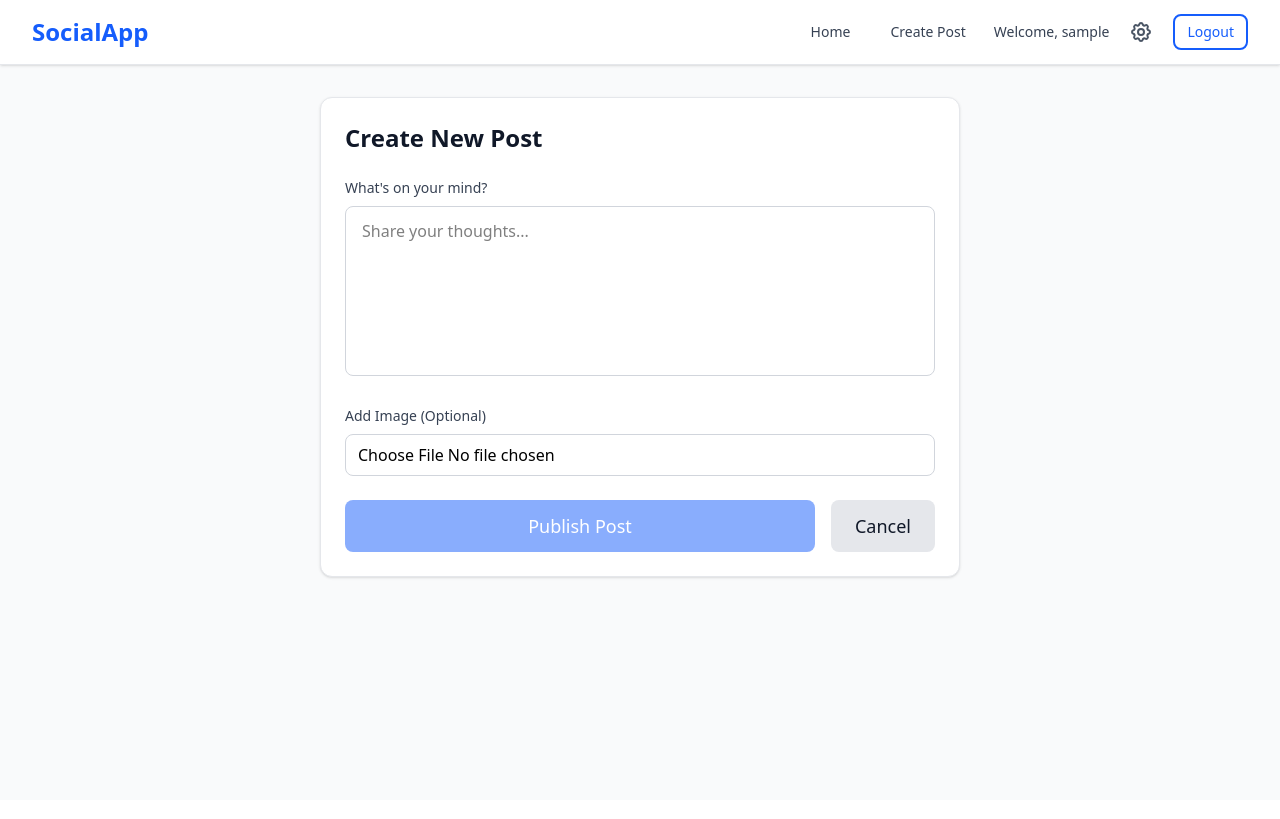
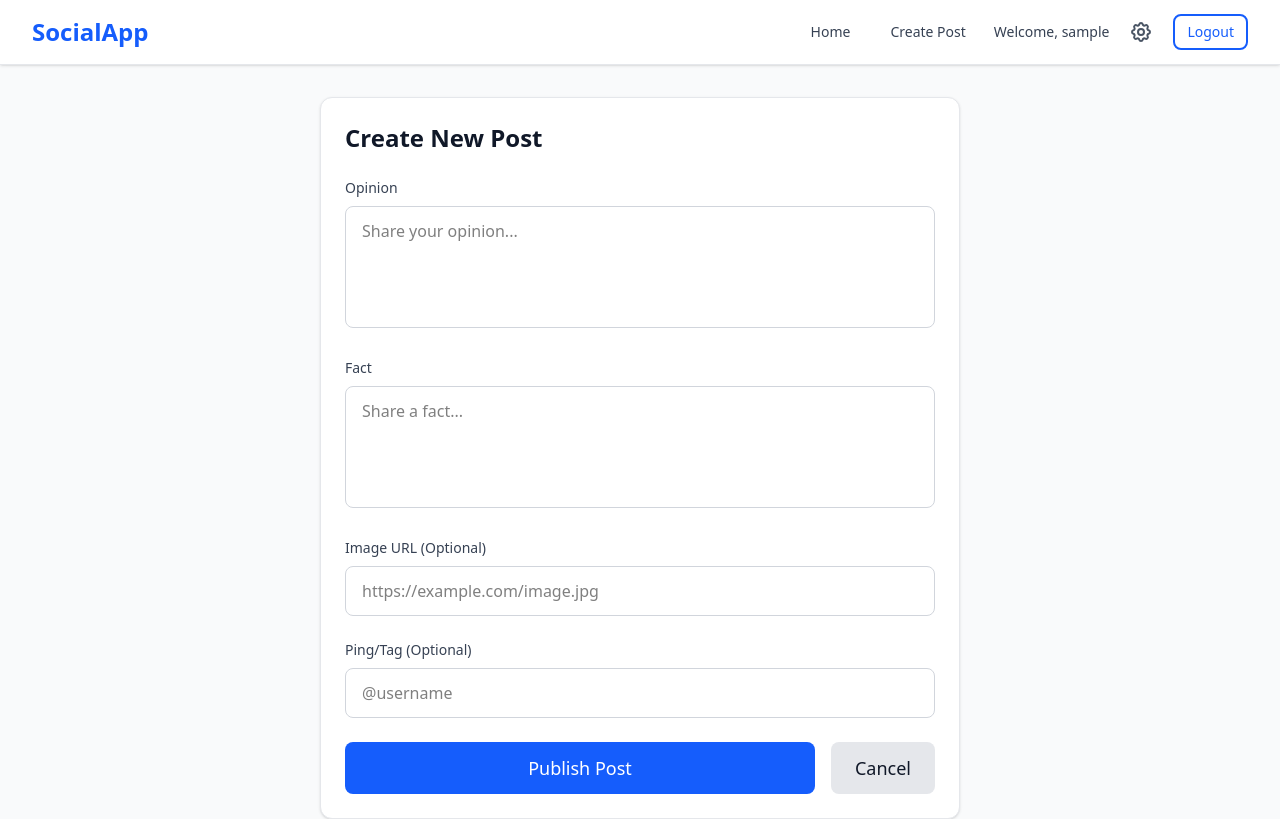
Before and after one commit to ichirokun12/SMA-react, a React (Vite) app: page /create-post in a window 1280 px wide. Built offline with nearby package versions, Linux system fonts and the light colour scheme; sample sign-in values are in the browser's storage.

Commit message:
version 5.0.0

```diff
--- a/src/pages/CreatePost.jsx
+++ b/src/pages/CreatePost.jsx
@@ -1,77 +1,115 @@
-
+// src/pages/CreatePost.jsx
 import React, { useState } from 'react';
 import { useNavigate } from 'react-router-dom';
 import Navbar from '../components/common/Navbar';
 import Button from '../components/ui/Button';
+import { postService } from '../services/postService';
 
 const CreatePost = () => {
-    const [content, setContent] = useState('');
-    const [image, setImage] = useState(null);
+    const [formData, setFormData] = useState({
+        opinion: '',
+        fact: '',
+        image: '',
+        ping: '',
+    });
     const [loading, setLoading] = useState(false);
+    const [error, setError] = useState(null);
     const navigate = useNavigate();
 
-    const handleImageChange = (e) => {
-        const file = e.target.files[0];
-        if (file) {
-            const reader = new FileReader();
-            reader.onload = (e) => setImage(e.target.result);
-            reader.readAsDataURL(file);
-        }
+    const handleChange = (e) => {
+        setFormData({
+            ...formData,
+            [e.target.name]: e.target.value,
+        });
     };
 
     const handleSubmit = async (e) => {
         e.preventDefault();
         setLoading(true);
+        setError(null);
 
-        // Simulate API call
-        setTimeout(() => {
-            console.log('Post created:', { content, image });
+        try {
+            // Changed: No userId needed, backend uses authenticated user
+            await postService.createPost(formData);
+            navigate('/');
+        } catch (err) {
+            console.error('Error creating post:', err);
+            setError(err.response?.data?.message || 'Failed to create post. Please try again.');
+        } finally {
             setLoading(false);
-            navigate('/');
-        }, 1000);
+        }
     };
 
     return (
-        <div className="min-h-screen bg-gray-50">
+        <div className="min-h-screen bg-gray-50 dark:bg-gray-900">
             <Navbar />
             <div className="max-w-2xl mx-auto pt-8 px-4">
-                <div className="bg-white rounded-xl shadow-sm border border-gray-200 p-6">
-                    <h1 className="text-2xl font-bold text-gray-900 mb-6">Create New Post</h1>
+                <div className="bg-white dark:bg-gray-800 rounded-xl shadow-sm border border-gray-200 dark:border-gray-700 p-6">
+                    <h1 className="text-2xl font-bold text-gray-900 dark:text-white mb-6">
+                        Create New Post
+                    </h1>
+
+                    {error && (
+                        <div className="mb-4 p-4 bg-red-50 dark:bg-red-900/20 border border-red-200 dark:border-red-800 rounded-lg text-red-800 dark:text-red-200">
+                            {error}
+                        </div>
+                    )}
 
                     <form onSubmit={handleSubmit} className="space-y-6">
                         <div>
-                            <label className="block text-sm font-medium text-gray-700 mb-2">
-                                What's on your mind?
+                            <label className="block text-sm font-medium text-gray-700 dark:text-gray-300 mb-2">
+                                Opinion
                             </label>
                             <textarea
-                                value={content}
-                                onChange={(e) => setContent(e.target.value)}
-                                placeholder="Share your thoughts..."
-                                rows={6}
-                                className="w-full px-4 py-3 border border-gray-300 rounded-lg focus:outline-none focus:ring-2 focus:ring-blue-500 focus:border-transparent resize-none"
-                                required
+                                name="opinion"
+                                value={formData.opinion}
+                                onChange={handleChange}
+                                placeholder="Share your opinion..."
+                                rows={4}
+                                className="w-full px-4 py-3 border border-gray-300 dark:border-gray-600 dark:bg-gray-700 dark:text-white rounded-lg focus:outline-none focus:ring-2 focus:ring-blue-500 focus:border-transparent resize-none"
                             />
                         </div>
 
                         <div>
-                            <label className="block text-sm font-medium text-gray-700 mb-2">
-                                Add Image (Optional)
+                            <label className="block text-sm font-medium text-gray-700 dark:text-gray-300 mb-2">
+                                Fact
+                            </label>
+                            <textarea
+                                name="fact"
+                                value={formData.fact}
+                                onChange={handleChange}
+                                placeholder="Share a fact..."
+                                rows={4}
+                                className="w-full px-4 py-3 border border-gray-300 dark:border-gray-600 dark:bg-gray-700 dark:text-white rounded-lg focus:outline-none focus:ring-2 focus:ring-blue-500 focus:border-transparent resize-none"
+                            />
+                        </div>
+
+                        <div>
+                            <label className="block text-sm font-medium text-gray-700 dark:text-gray-300 mb-2">
+                                Image URL (Optional)
                             </label>
                             <input
-                                type="file"
-                                accept="image/*"
-                                onChange={handleImageChange}
-                                className="w-full px-3 py-2 border border-gray-300 rounded-lg focus:outline-none focus:ring-2 focus:ring-blue-500"
+                                type="text"
+                                name="image"
+                                value={formData.image}
+                                onChange={handleChange}
+                                placeholder="https://example.com/image.jpg"
+                                className="w-full px-4 py-3 border border-gray-300 dark:border-gray-600 dark:bg-gray-700 dark:text-white rounded-lg focus:outline-none focus:ring-2 focus:ring-blue-500 focus:border-transparent"
                             />
-                            {image && (
-                                <div className="mt-4">
-                                    <img
-                                        src={image}
-                                        alt="Preview"
-                                        className="w-full max-h-64 object-cover rounded-lg"
-                                    />
-                                </div>
-                            )}
+                        </div>
+
+                        <div>
+                            <label className="block text-sm font-medium text-gray-700 dark:text-gray-300 mb-2">
+                                Ping/Tag (Optional)
+                            </label>
+                            <input
+                                type="text"
+                                name="ping"
+                                value={formData.ping}
+                                onChange={handleChange}
+                                placeholder="@username"
+                                className="w-full px-4 py-3 border border-gray-300 dark:border-gray-600 dark:bg-gray-700 dark:text-white rounded-lg focus:outline-none focus:ring-2 focus:ring-blue-500 focus:border-transparent"
+                            />
                         </div>
 
                         <div className="flex space-x-4">
@@ -79,7 +117,7 @@ const CreatePost = () => {
                                 type="submit"
                                 variant="primary"
                                 size="lg"
-                                disabled={loading || !content.trim()}
+                                disabled={loading}
                                 className="flex-1"
                             >
                                 {loading ? 'Publishing...' : 'Publish Post'}
--- a/src/pages/Login.jsx
+++ b/src/pages/Login.jsx
@@ -7,7 +7,7 @@ import Input from '../components/ui/Input';
 
 const Login = () => {
     const [formData, setFormData] = useState({
-        email: '',
+        username: '',
         password: ''
     });
     const [errors, setErrors] = useState({});
@@ -53,13 +53,14 @@ const Login = () => {
 
                 <form className="space-y-6" onSubmit={handleSubmit}>
                     <Input
-                        id="email"
-                        name="email"
-                        type="email"
-                        label="Email Address"
-                        value={formData.email}
+                        id="username"
+                        name="username"
+                        type="text"
+                        label="Username"
+                        value={formData.username}
                         onChange={handleChange}
-                        error={errors.email}
+                        error={errors.username}
+                        placeholder="Enter your username"
                         required
                     />
 
@@ -71,11 +72,12 @@ const Login = () => {
                         value={formData.password}
                         onChange={handleChange}
                         error={errors.password}
+                        placeholder="Enter your password"
                         required
                     />
 
                     {errors.general && (
-                        <div className="text-red-600 text-sm text-center">
+                        <div className="text-red-600 dark:text-red-400 text-sm text-center">
                             {errors.general}
                         </div>
                     )}
--- a/src/services/authService.js
+++ b/src/services/authService.js
@@ -3,7 +3,10 @@ import api from './api';
 
 export const authService = {
     login: async (username, password) => {
-        const response = await api.post('/auth/login', { username, password });
+        const response = await api.post('/auth/login', {
+            username: username,
+            password: password
+        });
         return response.data;
     },
 
--- a/src/services/commentService.js
+++ b/src/services/commentService.js
@@ -2,10 +2,16 @@
 import api from './api';
 
 export const commentService = {
-    addComment: async (userId, postId, comment) => {
-        const response = await api.post(`/comment/addCommentOn/${postId}/by/${userId}`, {
+    addComment: async (postId, comment) => {
+        // Changed: No userId in URL, uses authenticated user from token
+        const response = await api.post(`/comment/addCommentOn/${postId}`, {
             comment,
         });
         return response.data;
     },
+
+    deleteComment: async (commentId) => {
+        const response = await api.delete(`/comment/deleteComment/${commentId}`);
+        return response.data;
+    },
 };
--- a/src/services/postService.js
+++ b/src/services/postService.js
@@ -3,8 +3,16 @@ import api from './api';
 
 export const postService = {
     getAllPosts: async () => {
-        const response = await api.get('/post/all');
-        return response.data;
+        // Note: Backend doesn't have /post/all endpoint
+        // Using a workaround - you may need to add this endpoint to backend
+        try {
+            const response = await api.get('/post/all');
+            return response.data;
+        } catch (error) {
+            console.error('Error fetching posts:', error);
+            // Return empty array if endpoint doesn't exist
+            return [];
+        }
     },
 
     getPostById: async (postId) => {
@@ -12,8 +20,9 @@ export const postService = {
         return response.data;
     },
 
-    createPost: async (userId, postData) => {
-        const response = await api.post(`/post/addPost/${userId}`, postData);
+    createPost: async (postData) => {
+        // Changed: No userId in URL, uses authenticated user from token
+        const response = await api.post('/post/addPost', postData);
         return response.data;
     },
 
```
Also changed, not shown: src/context/AuthContext.jsx (+4 -4 lines), src/services/followService.js (+10 -6 lines).
